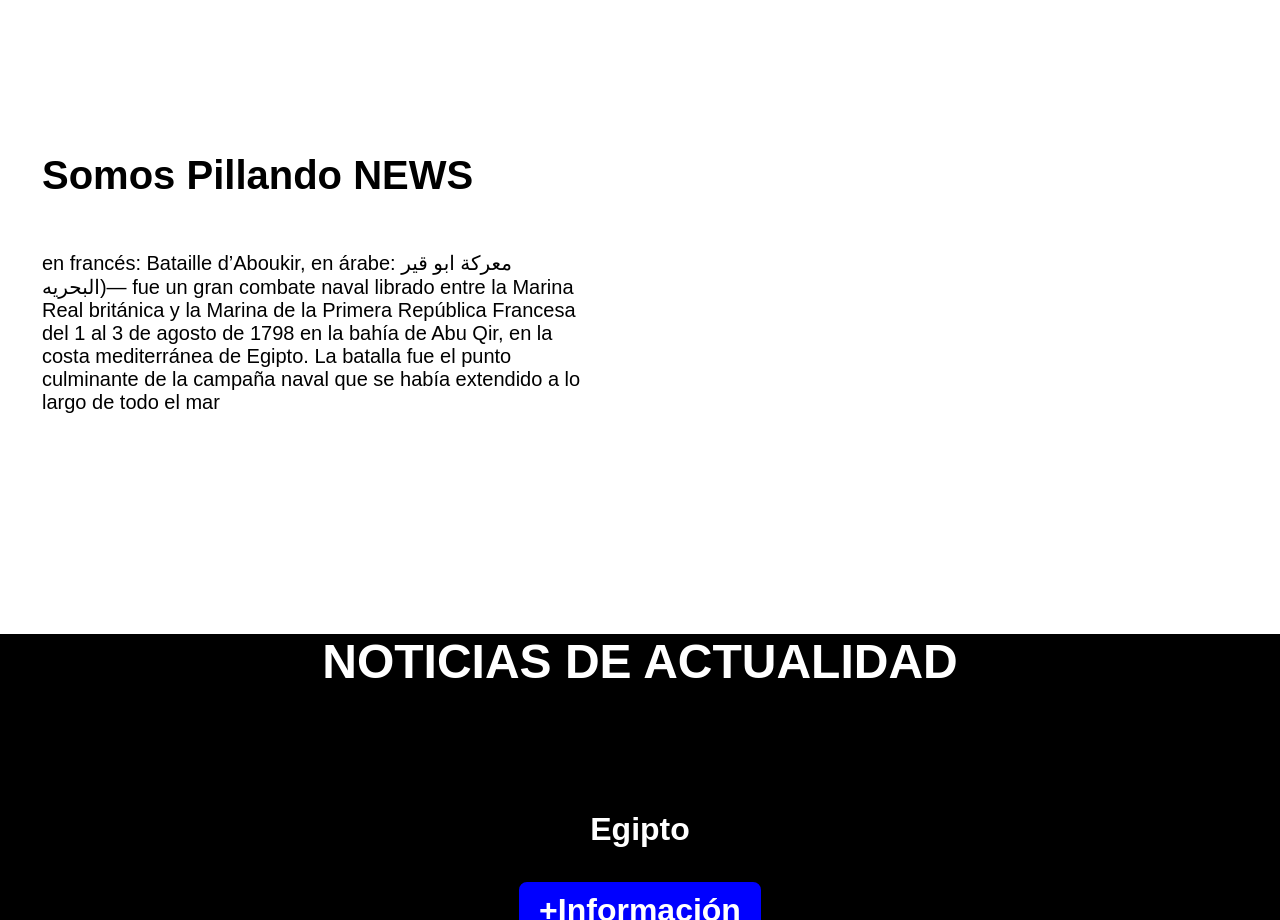
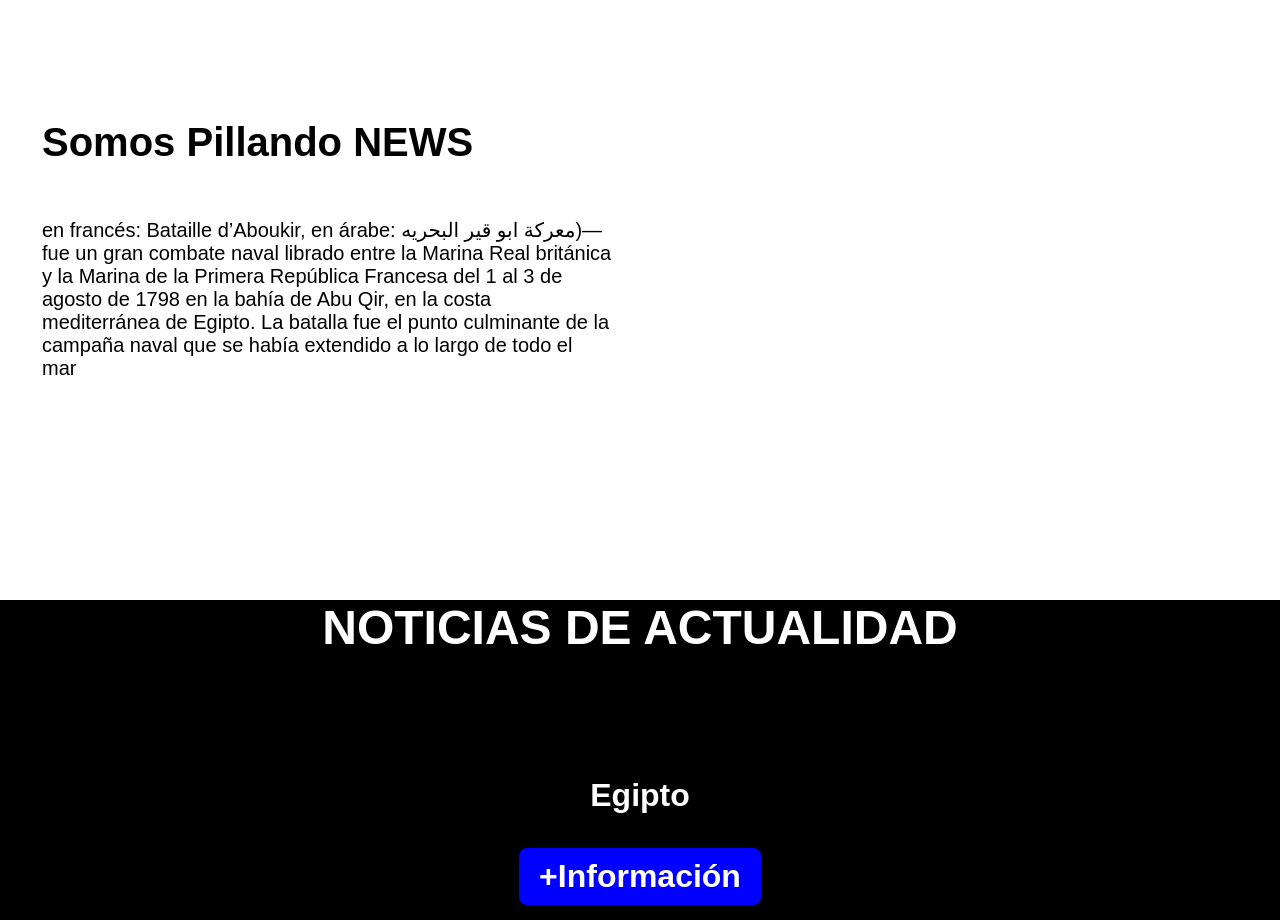
Before and after one commit to danielpillado/IW-58010709V-E1, a plain HTML site: page Prototipo Web/index.html in a window 1280 px wide. Shown: the part 800-1720 px from the top of the page. Drawn offline with Linux system fonts and the light colour scheme; files whose address does not match are found by name.

Commit message:
arreglos texto

```diff
--- a/Prototipo Web/css/estilos.css
+++ b/Prototipo Web/css/estilos.css
@@ -289,9 +289,11 @@ footer.container {
         padding-right: 30px;
     }
 
+
+
     #somosPillando.container {
         display: flex;
-        justify-content: center;
+        justify-content: space-evenly;
 
 
     }
@@ -308,10 +310,13 @@ footer.container {
     #somosPillando .texto {
         width: 50%;
         text-align: initial;
-        padding: 0px 30px;
+        padding-left:30px;
         max-width: 600px;
         display: flex;
         flex-direction: column;
         justify-content: center;
     }
+    #somosPillando h2{
+        margin-top: 0px;
+    }
 }
```
